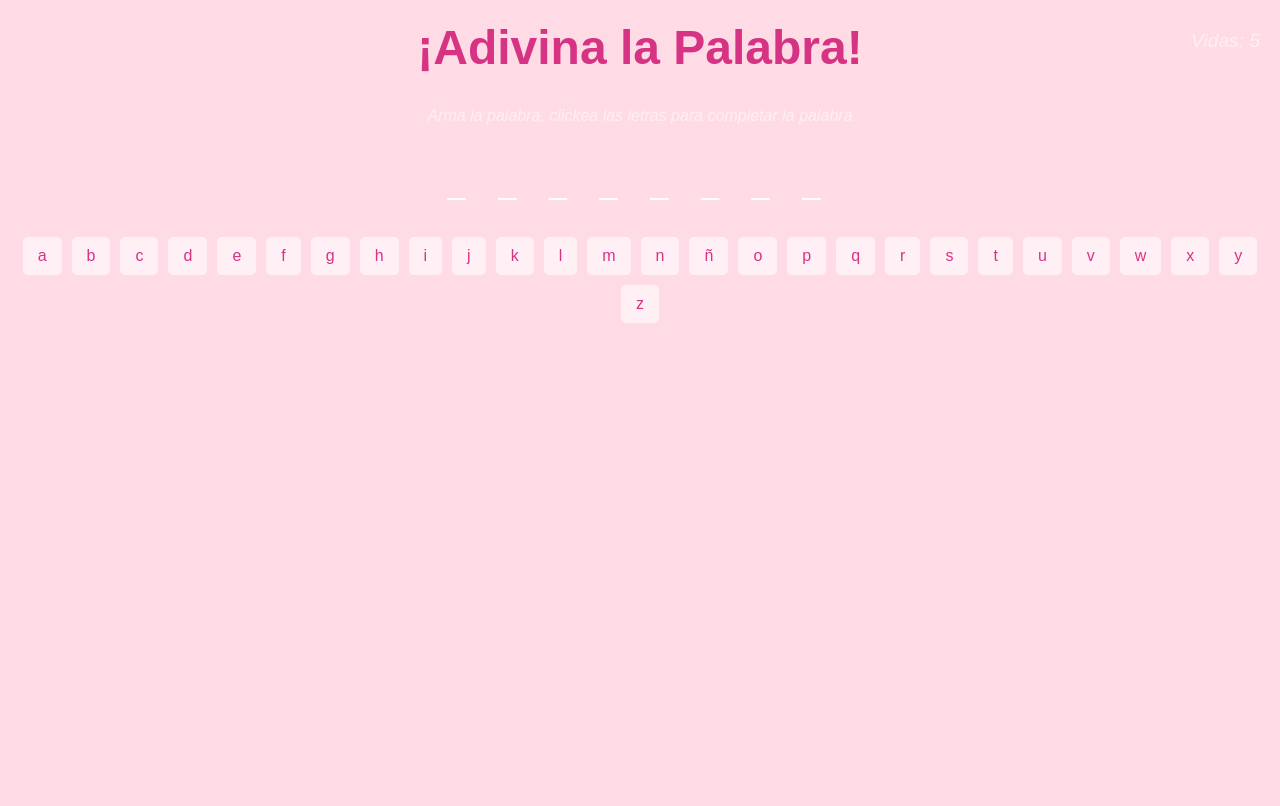
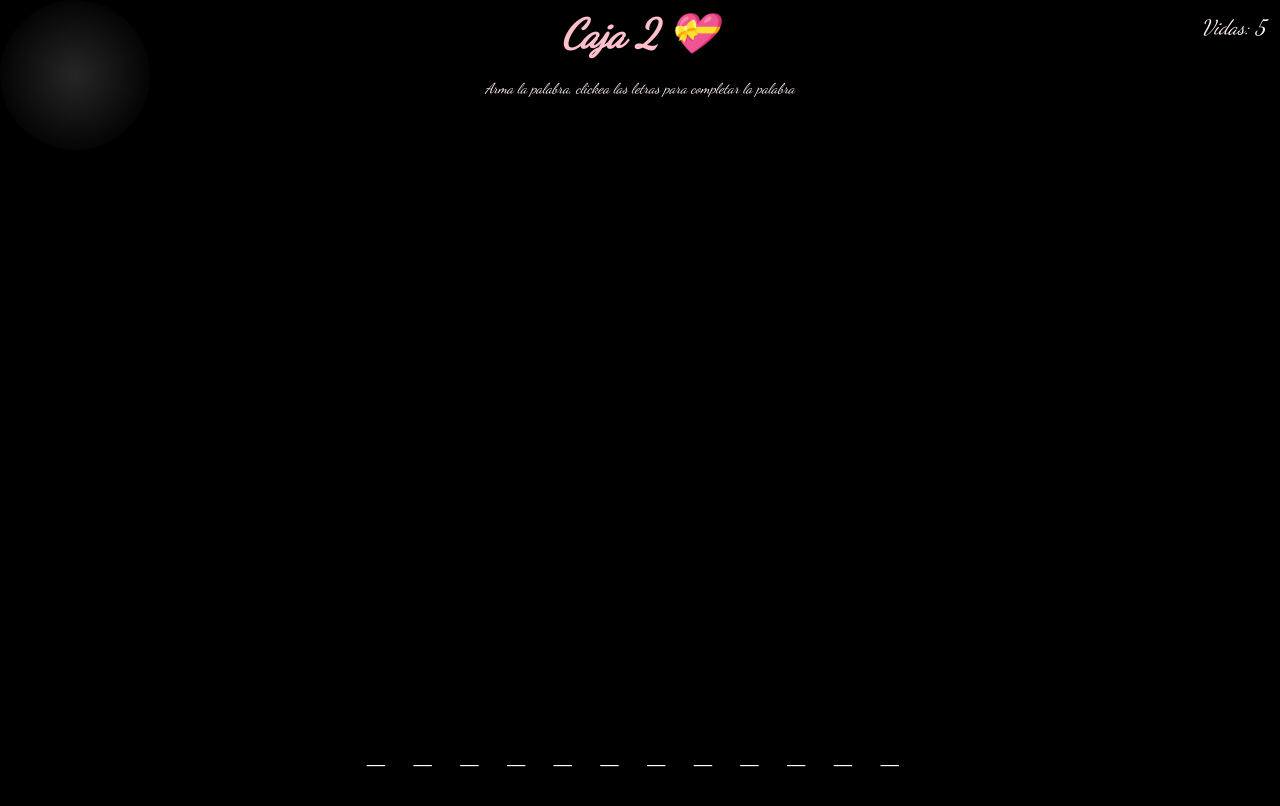
Before and after one commit to xNaTv/caja-2, a plain HTML site: page index.html in a window 1280 px wide. Drawn offline with Linux system fonts and the light colour scheme.

Commit message:
Update index.html

```diff
--- a/index.html
+++ b/index.html
@@ -2,144 +2,290 @@
 <html lang="es">
 <head>
   <meta charset="UTF-8" />
-  <title>Mini Juego para Mi Amor</title>
+  <title>Caja 2 💝 - Juego Linterna Ahorcado</title>
+  <link href="https://fonts.googleapis.com/css2?family=Dancing+Script&display=swap" rel="stylesheet" />
   <style>
-    body {
+    * {
       margin: 0;
       padding: 0;
-      background-color: #ffdce5;
+      box-sizing: border-box;
+    }
+
+    body {
+      height: 100vh;
+      background: black;
+      overflow: hidden;
       font-family: 'Cursive', sans-serif;
-      overflow: hidden;
+      cursor: auto;
+      color: white;
       position: relative;
-      height: 100vh;
-      color: #fff;
+      user-select: none;
     }
 
     h1 {
-      text-align: center;
-      font-size: 3em;
-      margin-top: 20px;
-      color: #d63384;
+      position: fixed;
+      top: 10px;
+      left: 50%;
+      transform: translateX(-50%);
+      font-style: italic;
+      font-size: 2.5em;
+      color: pink;
+      z-index: 10;
+      user-select: none;
+      font-family: 'Dancing Script', cursive;
     }
 
-    .consejo {
-      text-align: center;
-      font-size: 1em;
+    #consejo {
+      position: fixed;
+      top: 80px;
+      left: 50%;
+      transform: translateX(-50%);
+      font-family: 'Dancing Script', cursive;
       font-style: italic;
-      margin-top: 10px;
+      font-size: 0.9em;
       color: #ffeef2;
+      z-index: 10;
+      user-select: none;
+      white-space: nowrap;
     }
 
-    .vidas {
-      position: absolute;
-      top: 10px;
-      right: 20px;
-      font-size: 1.2em;
+    #vidas-container {
+      position: fixed;
+      top: 15px;
+      right: 15px;
+      font-family: 'Dancing Script', cursive;
+      font-size: 1.3em;
+      color: #ffeef2;
       font-style: italic;
-      color: #ffeef2;
+      user-select: none;
+      z-index: 10;
     }
 
-    .palabra {
-      text-align: center;
-      font-size: 2em;
-      margin-top: 40px;
-      letter-spacing: 12px;
-      color: #fff;
+    .linterna {
+      position: fixed;
+      width: 150px;
+      height: 150px;
+      border-radius: 50%;
+      pointer-events: none;
+      background: radial-gradient(circle, rgba(255,255,255,0.15) 0%, rgba(0,0,0,0.9) 80%);
+      mix-blend-mode: lighten;
+      z-index: 5;
+      transition: left 0.05s, top 0.05s;
     }
 
-    .letras {
-      text-align: center;
-      margin-top: 30px;
+    .letra {
+      position: absolute;
+      color: black;
+      font-size: 2em;
+      font-style: italic;
+      cursor: pointer;
+      user-select: none;
+      transition: color 0.3s ease;
     }
 
-    .letras button {
-      background-color: #fff0f5;
-      color: #d63384;
-      border: none;
-      padding: 10px 15px;
-      margin: 5px;
-      font-size: 1em;
-      cursor: pointer;
-      border-radius: 5px;
+    .letra.visible {
+      color: white;
     }
 
-    .mensaje {
+    .letra.clicked {
+      color: #ff69b4;
+      cursor: default;
+      pointer-events: none;
+      font-weight: bold;
+    }
+
+    #frase-container {
+      position: fixed;
+      bottom: 20px;
+      left: 50%;
+      transform: translateX(-50%);
+      font-size: 2em;
+      letter-spacing: 10px;
+      font-style: italic;
+      color: white;
+      user-select: none;
+      z-index: 10;
+      background: rgba(0,0,0,0.6);
+      padding: 10px 20px;
+      border-radius: 15px;
+      min-width: 300px;
       text-align: center;
-      margin-top: 30px;
-      font-size: 1.5em;
+      font-family: 'Cursive', sans-serif;
+      white-space: nowrap;
+    }
+
+    #mensaje-final {
+      position: fixed;
+      top: 60%;
+      left: 50%;
+      transform: translate(-50%, -50%);
+      font-size: 2em;
+      color: #ffeef2;
+      font-weight: bold;
       font-style: italic;
-      color: #ffeef2;
+      text-align: center;
+      background: rgba(0,0,0,0.8);
+      padding: 20px 40px;
+      border-radius: 20px;
+      display: none;
+      z-index: 20;
+      font-family: 'Dancing Script', cursive;
+      user-select: none;
+      white-space: pre-wrap;
     }
   </style>
 </head>
 <body>
-  <div class="vidas" id="vidas">Vidas: 5</div>
-  <h1>¡Adivina la Palabra!</h1>
-  <div class="consejo">Arma la palabra, clickea las letras para completar la palabra</div>
-  <div class="palabra" id="palabra"></div>
-  <div class="letras" id="letras"></div>
-  <div class="mensaje" id="mensaje"></div>
+
+  <h1>Caja 2 💝</h1>
+  <div id="consejo">Arma la palabra, clickea las letras para completar la palabra</div>
+  <div id="vidas-container">Vidas: 5</div>
+
+  <div class="linterna" id="linterna"></div>
+  <div id="letras-container"></div>
+
+  <div id="frase-container"></div>
+  <div id="mensaje-final"></div>
 
   <script>
-    const palabraCorrecta = "te conoci";
-    let letrasAdivinadas = Array.from(palabraCorrecta, c => c === ' ' ? ' ' : '_');
-    let vidas = 5;
+    const frase = "te pertenezco";
+    const letrasFrase = frase.split('');
 
-    function actualizarPalabra() {
-      const guiones = letrasAdivinadas.map((letra, i) => {
-        // Aumentamos el espacio entre el segundo y tercer guion
-        if (i === 2) return '  ' + letra;
-        return letra;
-      });
-      document.getElementById("palabra").textContent = guiones.join(' ');
+    const contenedorLetras = document.getElementById('letras-container');
+    const fraseContainer = document.getElementById('frase-container');
+    const mensajeFinal = document.getElementById('mensaje-final');
+    const linterna = document.getElementById('linterna');
+    const vidasContainer = document.getElementById('vidas-container');
+    const consejo = document.getElementById('consejo');
+
+    function mostrarFrase(estado) {
+      let display = '';
+      for(let i = 0; i < letrasFrase.length; i++){
+        if(letrasFrase[i] === ' '){
+          display += '  ';
+        } else if(i === 2){
+          // Aquí metemos más espacios después del segundo guion
+          display += estado[i] ? letrasFrase[i].toUpperCase() : '_';
+          display += '     '; // CINCO espacios de separación extra
+        } else {
+          display += estado[i] ? letrasFrase[i].toUpperCase() : '_';
+          display += ' ';
+        }
+      }
+      fraseContainer.textContent = display.trim();
     }
 
-    function mostrarLetras() {
-      const abecedario = "abcdefghijklmnñopqrstuvwxyz";
-      const contenedor = document.getElementById("letras");
-      abecedario.split('').forEach(letra => {
-        const btn = document.createElement("button");
-        btn.textContent = letra;
-        btn.onclick = () => verificarLetra(letra, btn);
-        contenedor.appendChild(btn);
+    let estadoLetras = letrasFrase.map(l => l === ' ' ? true : false);
+    mostrarFrase(estadoLetras);
+
+    const abecedario = "abcdefghijklmnopqrstuvwxyz".split('');
+
+    const totalLetrasAleatorias = 10;
+
+    // Para crear letras aleatorias
+    function crearLetras() {
+      // Crear letras aleatorias
+      for(let i = 0; i < totalLetrasAleatorias; i++){
+        const span = document.createElement('span');
+        span.classList.add('letra');
+        const letraAleatoria = abecedario[Math.floor(Math.random()*abecedario.length)];
+        span.textContent = letraAleatoria;
+        span.style.left = Math.random() * (window.innerWidth - 20) + 'px';
+        span.style.top = Math.random() * (window.innerHeight - 60) + 'px';
+        contenedorLetras.appendChild(span);
+      }
+      // Crear letras de la frase
+      letrasFrase.forEach(letra => {
+        if(letra !== ' '){
+          const span = document.createElement('span');
+          span.classList.add('letra');
+          span.textContent = letra;
+          span.style.left = Math.random() * (window.innerWidth - 20) + 'px';
+          span.style.top = Math.random() * (window.innerHeight - 60) + 'px';
+          contenedorLetras.appendChild(span);
+        }
       });
     }
 
-    function verificarLetra(letra, boton) {
-      boton.disabled = true;
-      let acierto = false;
-      for (let i = 0; i < palabraCorrecta.length; i++) {
-        if (palabraCorrecta[i] === letra) {
-          letrasAdivinadas[i] = letra;
-          acierto = true;
+    crearLetras();
+
+    function actualizarLinterna(e){
+      const x = e.clientX;
+      const y = e.clientY;
+      linterna.style.left = (x - 75) + 'px';
+      linterna.style.top = (y - 75) + 'px';
+
+      const letras = document.querySelectorAll('.letra');
+      letras.forEach(letra => {
+        const rect = letra.getBoundingClientRect();
+        const cx = rect.left + rect.width / 2;
+        const cy = rect.top + rect.height / 2;
+        const distancia = Math.hypot(cx - x, cy - y);
+
+        if(distancia < 75 && !letra.classList.contains('clicked')){
+          letra.classList.add('visible');
+        } else if(!letra.classList.contains('clicked')){
+          letra.classList.remove('visible');
+        }
+      });
+    }
+
+    window.addEventListener('mousemove', actualizarLinterna);
+
+    let vidas = 5;
+    vidasContainer.textContent = `Vidas: ${vidas}`;
+
+    let juegoTerminado = false;
+
+    contenedorLetras.addEventListener('click', e => {
+      if(juegoTerminado) return;
+      if(!e.target.classList.contains('letra') || e.target.classList.contains('clicked')){
+        return;
+      }
+
+      const letraClickeada = e.target.textContent.toLowerCase();
+
+      let actualizado = false;
+      for(let i=0; i < letrasFrase.length; i++){
+        if(letrasFrase[i] === letraClickeada && !estadoLetras[i]){
+          estadoLetras[i] = true;
+          actualizado = true;
         }
       }
 
-      if (!acierto) {
+      if(actualizado){
+        e.target.classList.add('clicked');
+        mostrarFrase(estadoLetras);
+
+        if(estadoLetras.every(v => v === true)){
+          juegoTerminado = true;
+          mensajeFinal.textContent = 'Felicidades amor: el codigo de la caja es "te conoci"';
+          mensajeFinal.style.color = '#ffeef2';
+          mensajeFinal.style.display = 'block';
+          vidasContainer.style.display = 'none';
+          consejo.style.display = 'none';
+        }
+      } else {
         vidas--;
-        document.getElementById("vidas").textContent = "Vidas: " + vidas;
+        vidasContainer.textContent = `Vidas: ${vidas}`;
+        e.target.style.color = '#ff4444';
+        setTimeout(() => {
+          if(!e.target.classList.contains('clicked')){
+            e.target.style.color = 'black';
+          }
+        }, 500);
+
+        if(vidas <= 0){
+          juegoTerminado = true;
+          mensajeFinal.textContent = 'Perdiste :c\nRefresca la página para intentarlo de nuevo.';
+          mensajeFinal.style.color = '#ffeef2';
+          mensajeFinal.style.display = 'block';
+          vidasContainer.style.display = 'none';
+          consejo.style.display = 'none';
+        }
       }
+    });
+  </script>
 
-      actualizarPalabra();
-      revisarEstado();
-    }
-
-    function revisarEstado() {
-      if (!letrasAdivinadas.includes('_')) {
-        document.getElementById("mensaje").textContent = 'Felicidades amor: el código de la caja es "te conoci"';
-      } else if (vidas === 0) {
-        document.getElementById("mensaje").textContent = 'Perdiste :c — Recarga la página para intentarlo de nuevo';
-        desactivarBotones();
-      }
-    }
-
-    function desactivarBotones() {
-      const botones = document.querySelectorAll("button");
-      botones.forEach(btn => btn.disabled = true);
-    }
-
-    actualizarPalabra();
-    mostrarLetras();
-  </script>
 </body>
 </html>
```
